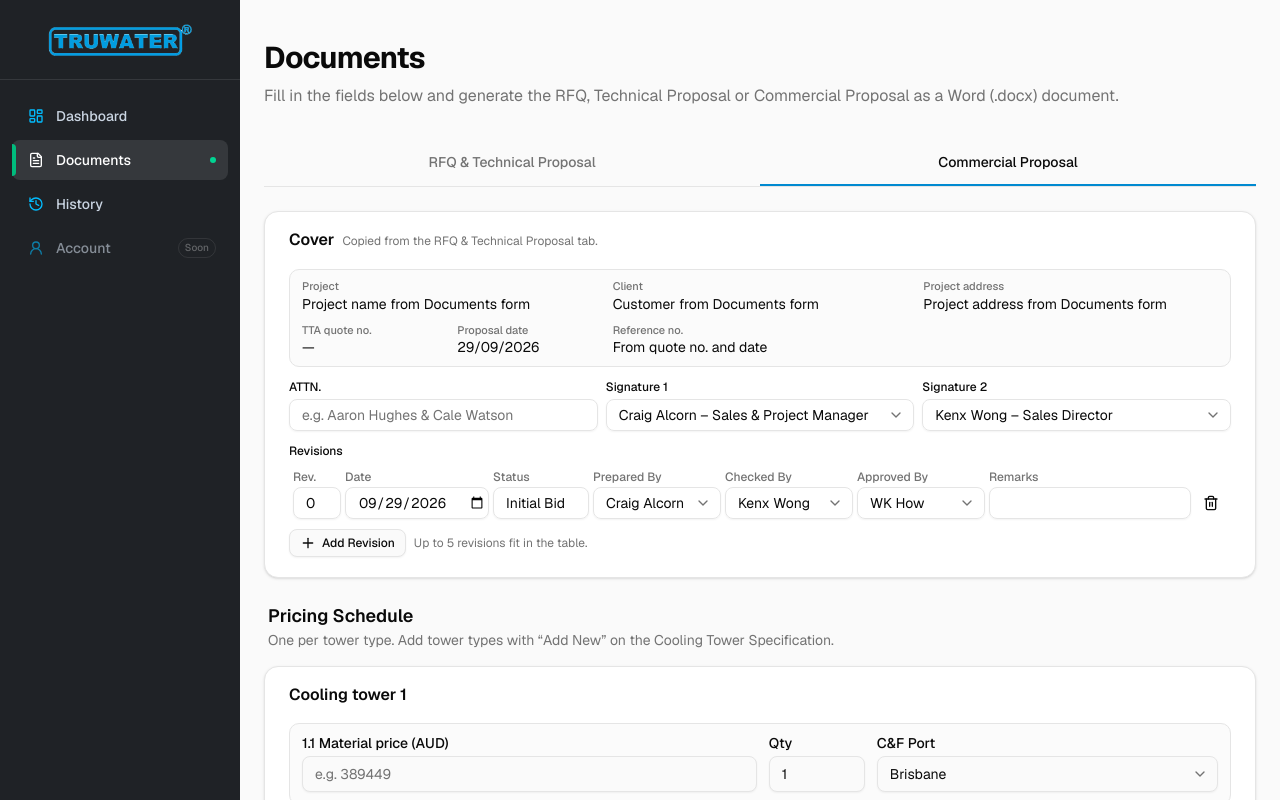
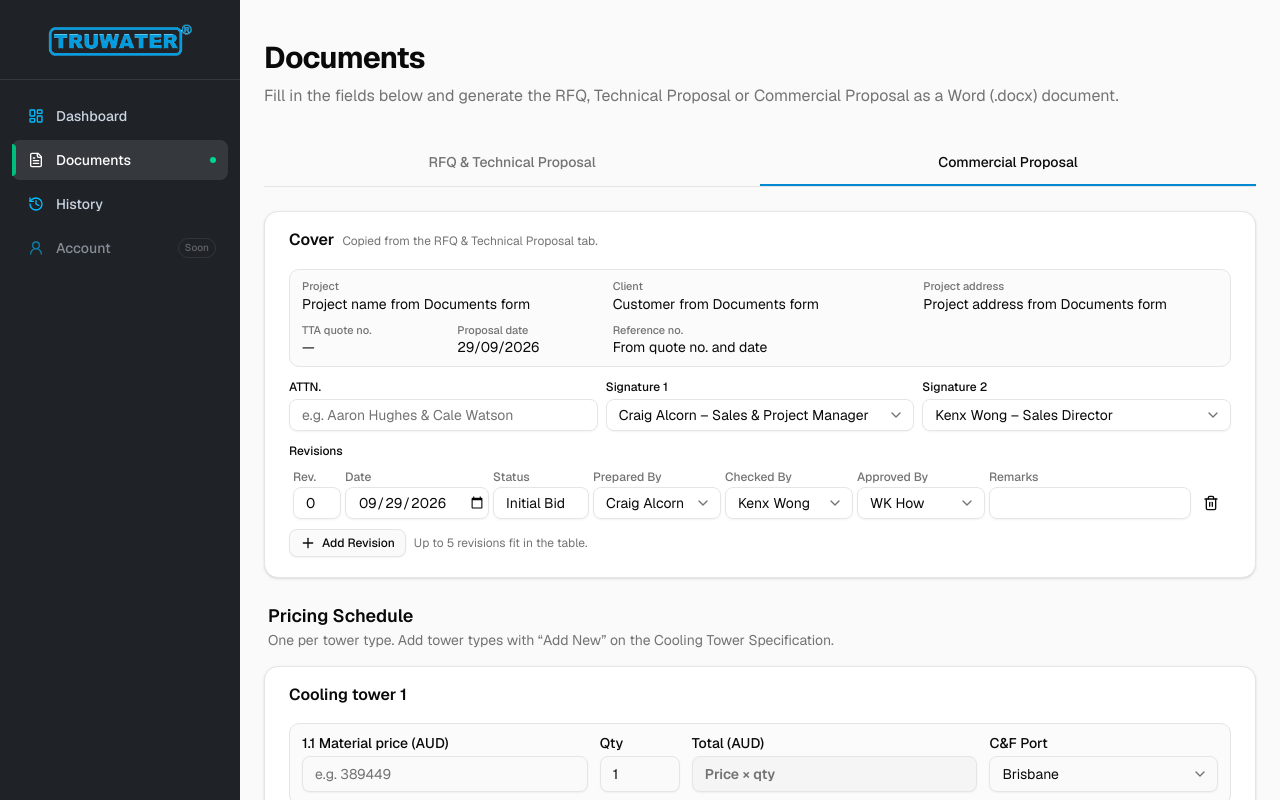
Before and after one commit to andremelos92-dev/technical-proposal-doc-gen, a Next.js app: page /documents in a window 1280 px wide. Both pictures are taken after a click on the tab "Commercial Proposal". Shown: the top 800 px of the page. Built offline with nearby package versions, Linux system fonts and the light colour scheme.

Commit message:
Commercial Proposal: show a read-only Total (price × qty) next to Qty
Co-Authored-By: Claude Opus 5.5 <noreply@anthropic.com>

```diff
--- a/src/components/commercial-proposal.tsx
+++ b/src/components/commercial-proposal.tsx
@@ -9,6 +9,7 @@ import {
   SIGNATORIES,
   type FlowType,
   towerSpecKey,
+  towerTotal,
   type CommercialProposalData,
   type SignatoryId,
   type CommercialTower,
@@ -66,6 +67,11 @@ const PAD = "px-4 sm:px-6";
 
 const OTHER_PORT = "__other";
 
+const currency = new Intl.NumberFormat("en-AU", {
+  style: "currency",
+  currency: "AUD",
+  minimumFractionDigits: 2,
+});
 
 export function CommercialProposal({
   data,
@@ -177,7 +183,7 @@ export function CommercialProposal({
               <CardTitle className="min-w-0 truncate">{tower.equipment || `Cooling tower ${index + 1}`}</CardTitle>
             </CardHeader>
             <CardContent className={cn(PAD, "grid gap-4")}>
-              <div className="bg-muted/40 grid grid-cols-2 gap-3 rounded-lg border p-3 sm:grid-cols-[minmax(0,2fr)_6rem_minmax(0,1.5fr)]">
+              <div className="bg-muted/40 grid grid-cols-2 gap-3 rounded-lg border p-3 sm:grid-cols-[minmax(0,1.5fr)_5rem_minmax(0,1.5fr)_minmax(0,1.2fr)]">
                 <div className="col-span-2 grid content-start gap-1.5 sm:col-span-1">
                   <Label htmlFor={`commercial-tower-${index}-price`}>1.1 Material price (AUD)</Label>
                   <Input
@@ -206,6 +212,17 @@ export function CommercialProposal({
                   />
                 </div>
                 <div className="grid content-start gap-1.5">
+                  <Label htmlFor={`commercial-tower-${index}-total`}>Total (AUD)</Label>
+                  <Input
+                    id={`commercial-tower-${index}-total`}
+                    readOnly
+                    tabIndex={-1}
+                    placeholder="Price × qty"
+                    className="bg-muted cursor-default font-semibold focus-visible:ring-0"
+                    value={tower.price.trim() ? currency.format(Number(towerTotal(tower)) || 0) : ""}
+                  />
+                </div>
+                <div className="col-span-2 grid content-start gap-1.5 sm:col-span-1">
                   <Label htmlFor={`commercial-tower-${index}-port`}>C&amp;F Port</Label>
                   <NativeSelect
                     id={`commercial-tower-${index}-port`}
@@ -232,7 +249,6 @@ export function CommercialProposal({
                     />
                   )}
                 </div>
-                {/* The 1.2 / 1.3 amounts (price × qty) are only printed in the document. */}
               </div>
               <div className="grid grid-cols-2 gap-3 lg:grid-cols-3">
                 {TOWER_FIELDS.map(({ key, label, placeholder, wide }) => {
```
